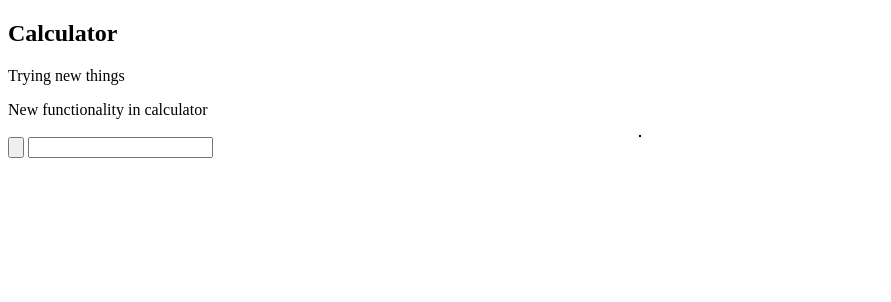
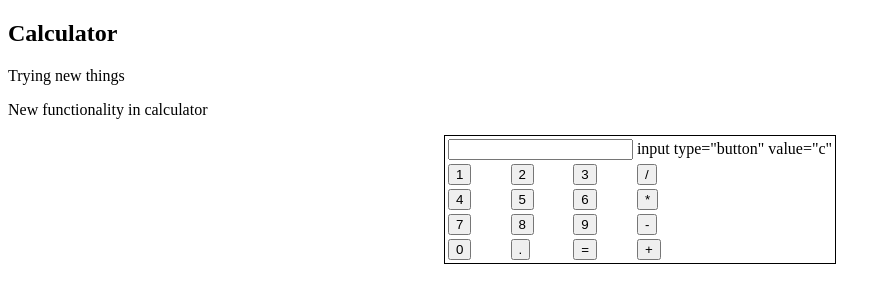
Before and after one commit to taki1611/CodingProjects, a plain HTML site: page index.html in a window 1280 px wide. Shown: the whole page, without its empty margins (0-891 px from the left). Drawn offline with Linux system fonts and the light colour scheme.

Commit message:
Update index.html

```diff
--- a/index.html
+++ b/index.html
@@ -15,11 +15,37 @@
         </header>
     </article>
 
-    <table>
+    <table id="Calculator">
+        <tr>
+            <td colspan="3">
+                <input type="text" id="result">
+            </td>
+            <td>input type="button" value="c"</td>
+        </tr>
+        <tr>
+            <td><input type="button" value="1"></td>
+            <td><input type="button" value="2"></td>
+            <td><input type="button" value="3"></td>
+            <td><input type="button" value="/"></td>
+        </tr>
+        <tr>
+            <td><input type="button" value="4"></td>
+            <td><input type="button" value="5"></td>
+            <td><input type="button" value="6"></td>
+            <td><input type="button" value="*"></td>
+        </tr>
+        <tr>
+            <td><input type="button" value="7"></td>
+            <td><input type="button" value="8"></td>
+            <td><input type="button" value="9"></td>
+            <td><input type="button" value="-"></td>
+        </tr>
+        <tr>
+            <td><input type="button" value="0"></td>
+            <td><input type="button" value="."></td>
+            <td><input type="button" value="="></td>
+            <td><input type="button" value="+"></td>
+        </tr>
     </table>
-
-    <input type="button">
-    <input type="text">
-
 </body>
 </html>
```
